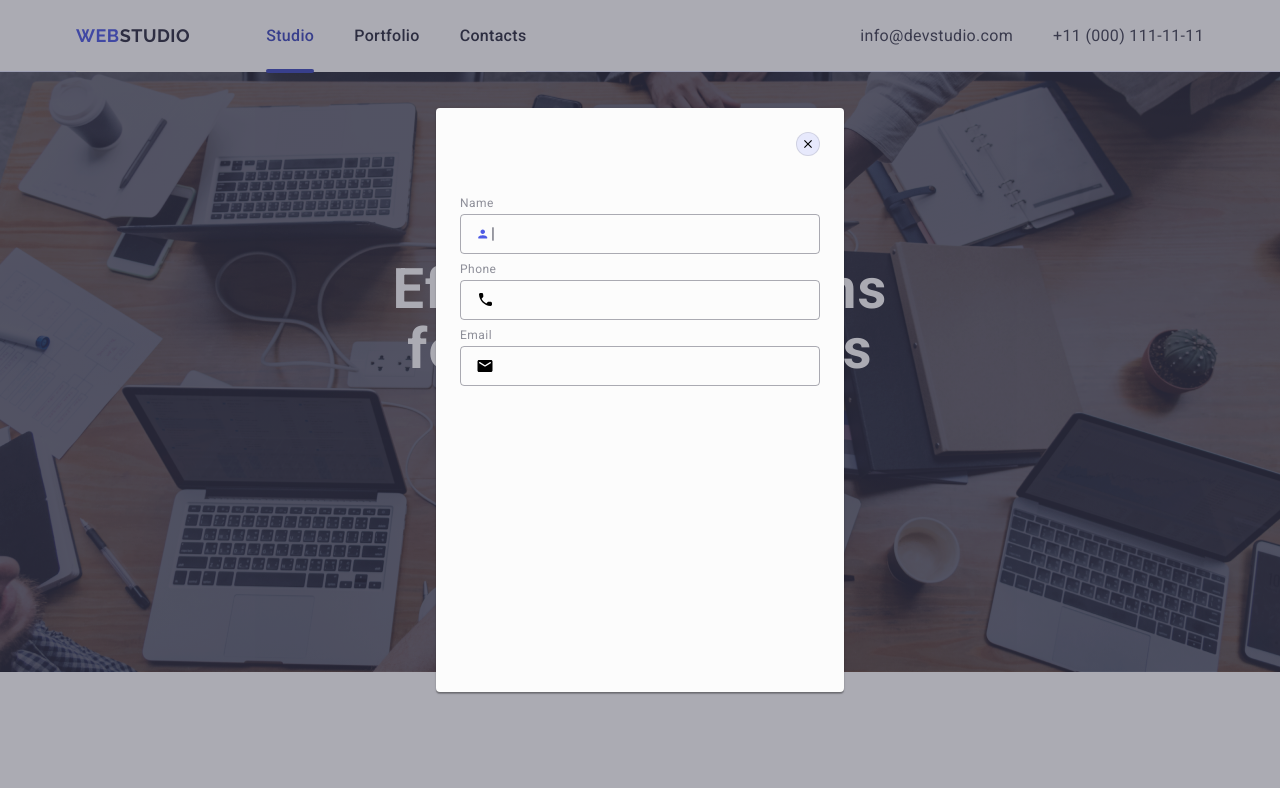
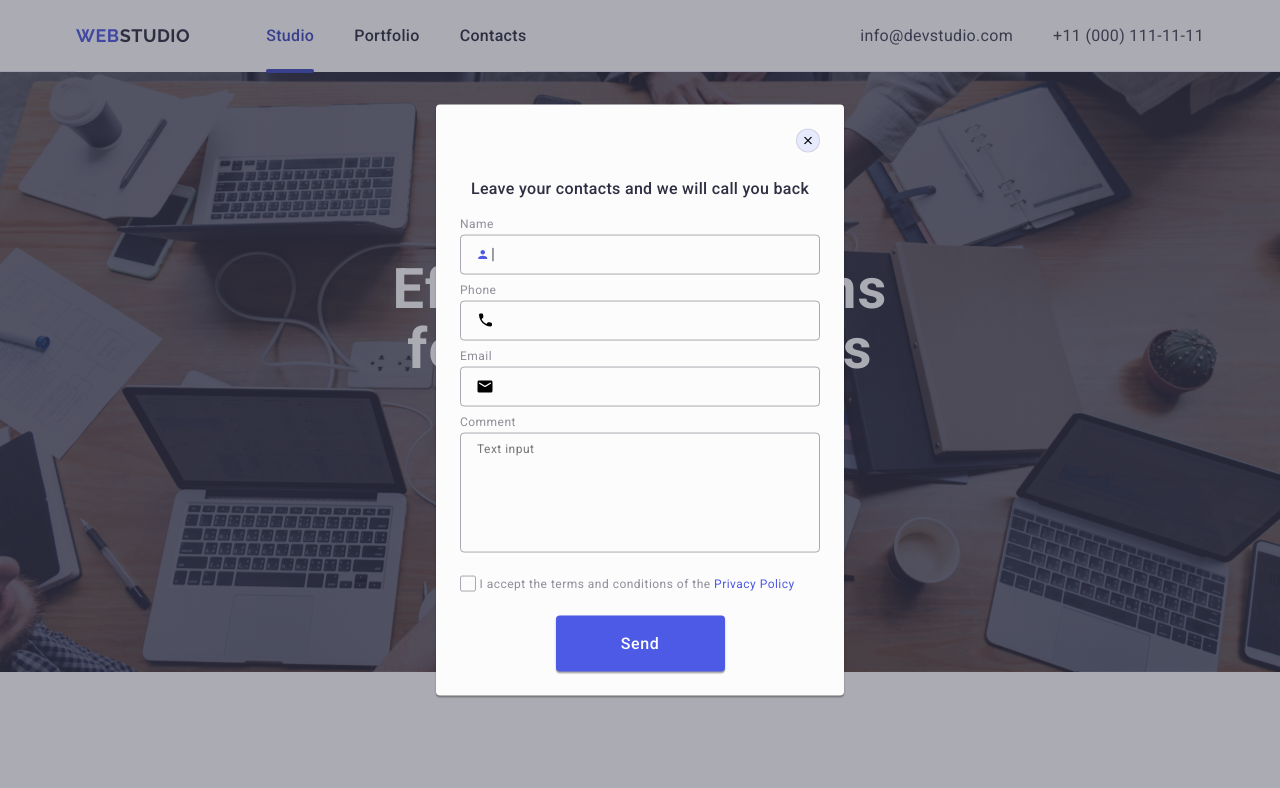
Before and after one commit to cryptmask-v1/goit-markup-hw-05, a plain HTML site: page index.html in a window 1280 px wide. Shown: the top 788 px of the page. Drawn offline with nearby package versions, Linux system fonts and the light colour scheme.

Commit message:
committed

```diff
--- a/css/styles.css
+++ b/css/styles.css
@@ -618,8 +618,7 @@ button:focus {
   color: #2e2f42;
   margin-bottom: 16px;
 }
-.modal-form {
-}
+
 .modal-form-div {
   margin-bottom: 8px;
 }
@@ -647,9 +646,11 @@ button:focus {
 .modal-input-list:hover {
   border-color: #4d5ae5;
 }
+
 .modal-input-list:focus {
   border-color: #4d5ae5;
 }
+
 .svg-name {
   position: absolute;
   left: 16px;
@@ -657,11 +658,80 @@ button:focus {
   transform: translateY(-50%);
   transition: fill 250ms cubic-bezier(0.4, 0, 0.2, 1);
 }
-.modal-input-list:hover .svg-name {
+.modal-input-list:focus + .svg-name {
   fill: #4d5ae5;
 }
-.modal-input-list:focus .svg-name {
-  fill: #4d5ae5;
+.modal-text-area {
+  margin-bottom: 16px;
+}
+.text-area {
+  width: 100%;
+  height: 120px;
+  font-size: 12px;
+  line-height: 1.17;
+  letter-spacing: 0.04em;
+  color: rgba(46, 47, 66, 0.4);
+  border: 1px solid rgba(46, 47, 66, 0.4);
+  border-radius: 4px;
+  background-color: transparent;
+  padding: 8px 16px;
+  outline: transparent;
+  resize: none;
+  transition: border-color 250ms cubic-bezier(0.4, 0, 0.2, 1);
+}
+.text-area:focus {
+  border-color: #4d5ae5;
+}
+.modal-checkbox {
+  margin-bottom: 24px;
+}
+
+.label-checkbox {
+  font-size: 12px;
+  line-height: 1.17;
+  letter-spacing: 0.04em;
+  color: #8e8f99;
+}
+
+.privacy-text {
+  width: 16px;
+  height: 16px;
+  border: 1px solid rgba(46, 47, 66, 0.4);
+  border-radius: 2px;
+  transition: background-color 250ms cubic-bezier(0.4, 0, 0.2, 1), border 250ms cubic-bezier(0.4, 0, 0.2, 1), fill 250ms cubic-bezier(0.4, 0, 0.2, 1);
+  display: inline-flex;
+  align-items: center;
+  justify-content: center;
+  fill: transparent;
+}
+
+.input-checkbox:checked + .label-checkbox > .privacy-text {
+  background-color: #404bbf;
+  border: none;
+  fill: #F4F4FD;
+}
+
+.privacy-link {
+  color: #4d5ae5;
+}
+.modal-send-button{
+  display: block;
+  min-width: 169px;
+  height: 56px;
+  font-weight: 500;
+  font-family: "Roboto", sans-serif;
+  font-size: 16px;
+  font-weight: 500;
+  line-height: 1.5;
+  letter-spacing: 0.04em;
+  color: #ffffff;
+  cursor: pointer;
+  background-color: #4D5AE5;
+  border: none;
+  transition: background-color 250ms cubic-bezier(0.4, 0, 0.2, 1);
+  margin: 0 auto;
+  border-radius: 4px;
+  box-shadow: 0px 1px 1px rgba(0, 0, 0, 0.14), 0px 1px 3px rgba(0, 0, 0, 0.12), 0px 2px 1px rgba(0, 0, 0, 0.2)
 }
 /* modal windov end */
 
--- a/index.html
+++ b/index.html
@@ -558,7 +558,7 @@
             <use href="./images/icons.svg#icon-close"></use>
           </svg>
         </button>
-        <p class="modal-text"></p>
+        <p class="modal-text">Leave your contacts and we will call you back</p>
         <form class="modal-form" action="#">
           <div class="modal-form-div">
             <label class="modal-label" for="user-name">Name</label>
@@ -579,7 +579,7 @@
             <div class="modal-input">
               <input
                 class="modal-input-list"
-                type="number"
+                type="phone"
                 id="phone"
                 name="phone"
               />
@@ -602,6 +602,28 @@
               </svg>
             </div>
           </div>
+          <div class="modal-text-area">
+            <label class="modal-label" for="user-comment">Comment</label>
+            <textarea
+              class="text-area"
+              name="user-comment"
+              id="user-comment"
+              placeholder="Text input"
+            ></textarea>
+          </div>
+          <div class="modal-checkbox">
+            <input class="input-checkbox visually-hidden" id="user-privacy" name="user-privacy" type="checkbox" value="true" >
+            <label class="label-checkbox" for="user-privacy">
+              <span class="privacy-text">
+                <svg class="checkbox-icon" width="10" height="8">
+                  <use href="./images/icons.svg#icon-check"></use>
+                </svg>
+              </span>
+                      I accept the terms and conditions of the
+               <a class="privacy-link" href="">Privacy Policy</a>
+            </label>
+          </div>
+          <button class="modal-send-button">Send</button>
         </form>
       </div>
     </div>
```
